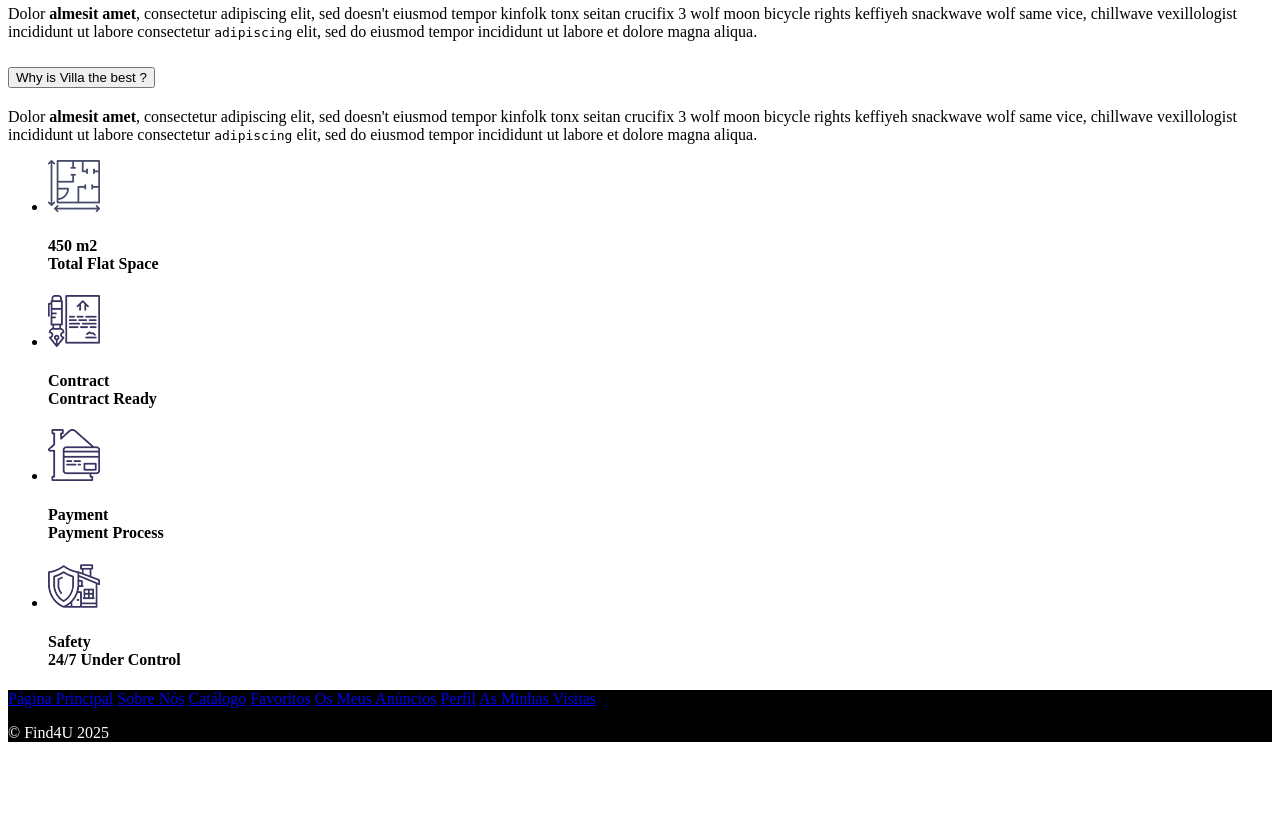
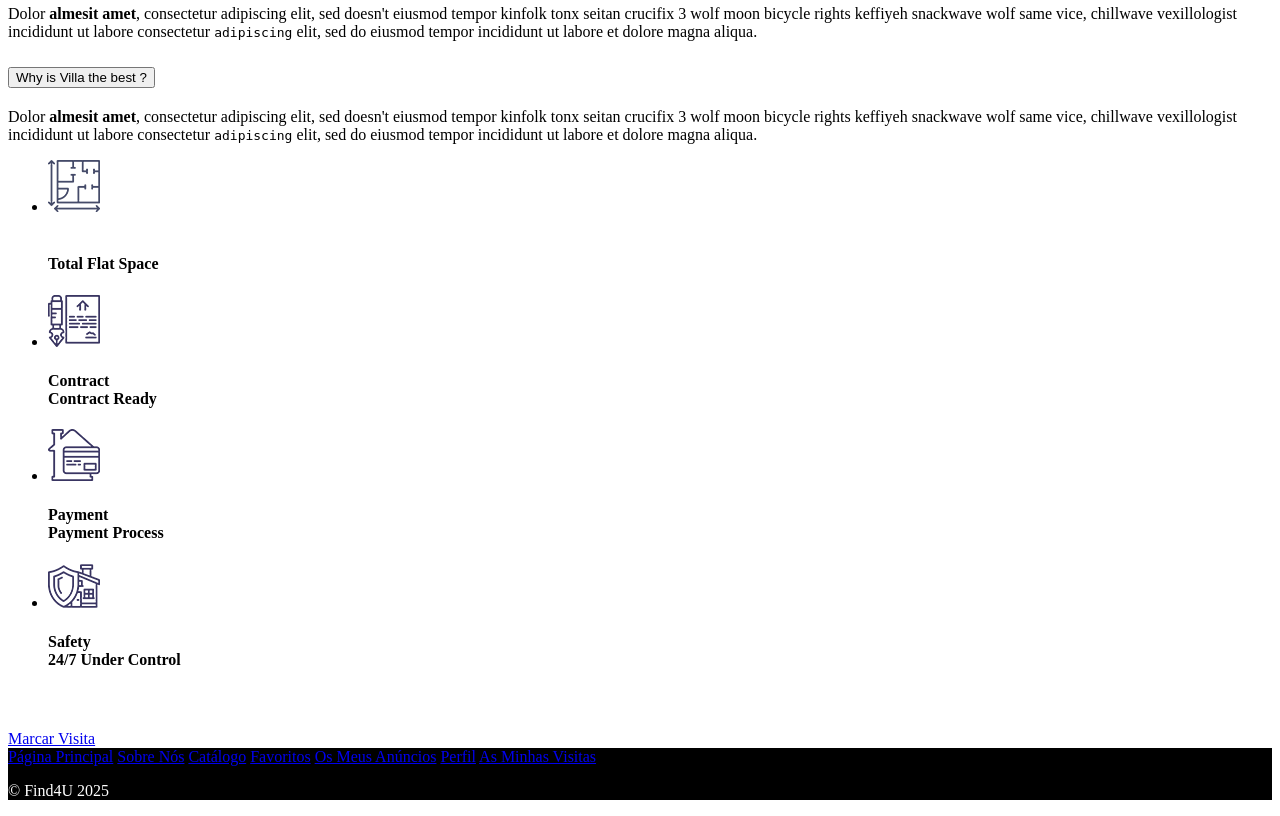
Before and after one commit to Bernardo359/Find4u, a Yii app: template frontend/views/catalogo/detalhes.php in a window 1280 px wide. Shown: the part 1096-1912 px from the top of the page. Before the commit the page ends 1838 px from the top, so only its background shows below. Run offline with PHP 8.4 and a stand-in for Yii, Linux system fonts and the light colour scheme; the template is opened without the code that fills it, so the values that code supplies are empty; some libraries are stand-ins or nearby versions.

Commit message:
add button detalhes

```diff
--- a/frontend/views/catalogo/detalhes.php
+++ b/frontend/views/catalogo/detalhes.php
@@ -1,7 +1,8 @@
 <?php
-    /** @var yii\web\View $this */
 
-    $this->title = 'Detalhes Imóvel';
+/** @var yii\web\View $this */
+
+$this->title = 'Detalhes Imóvel';
 ?>
 
 <div class="page-heading header-text">
@@ -17,7 +18,8 @@
             <h4>24 New Street Miami, OR 24560</h4>
             <p>Get <strong>the best villa agency</strong> HTML CSS Bootstrap Template for your company website. TemplateMo provides you the <a href="https://www.google.com/search?q=best+free+css+templates" target="_blank">best free CSS templates</a> in the world. Please tell your friends about it. Thank you. Cloud bread kogi bitters pitchfork shoreditch tumblr yr succulents single-origin coffee schlitz enamel pin you probably haven't heard of them ugh hella.
 
-            <br><br>When you look for free CSS templates, you can simply type TemplateMo in any search engine website. In addition, you can type TemplateMo Digital Marketing, TemplateMo Corporate Layouts, etc. Master cleanse +1 intelligentsia swag post-ironic, slow-carb chambray knausgaard PBR&B DSA poutine neutra cardigan hoodie pop-up.</p>
+              <br><br>When you look for free CSS templates, you can simply type TemplateMo in any search engine website. In addition, you can type TemplateMo Digital Marketing, TemplateMo Corporate Layouts, etc. Master cleanse +1 intelligentsia swag post-ironic, slow-carb chambray knausgaard PBR&B DSA poutine neutra cardigan hoodie pop-up.
+            </p>
           </div>
           <div class="accordion" id="accordionExample">
             <div class="accordion-item">
@@ -63,7 +65,7 @@
             <ul>
               <li>
                 <img src="../../web/template/img/info-icon-01.png" alt="" style="max-width: 52px;">
-                <h4>450 m2<br><span>Total Flat Space</span></h4>
+                <h4><br><span>Total Flat Space</span></h4>
               </li>
               <li>
                 <img src="../../web/template/img/info-icon-02.png" alt="" style="max-width: 52px;">
@@ -79,6 +81,9 @@
               </li>
             </ul>
           </div>
+          <div class="main-button" style="padding-top: 40px;">
+            <a href="#">Marcar Visita</a>
+          </div>
         </div>
       </div>
     </div>
```
